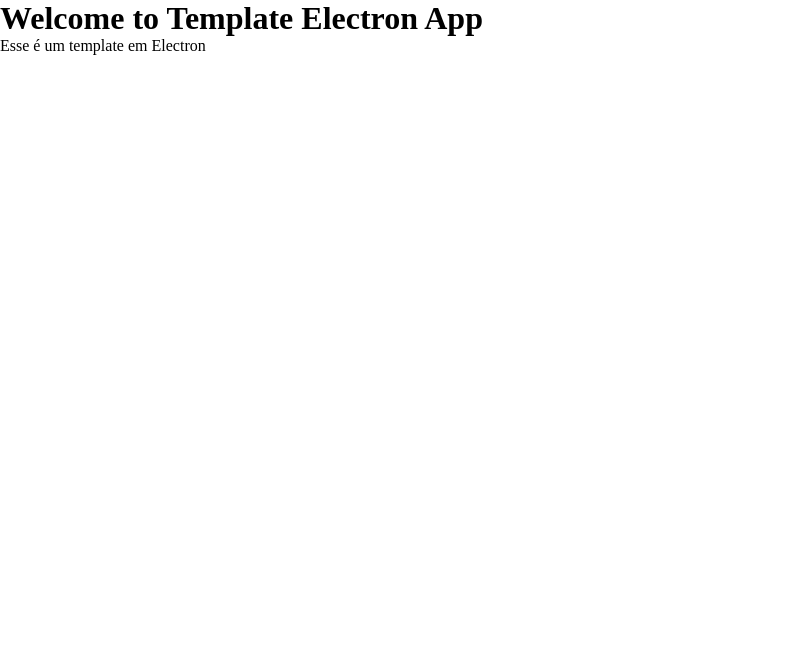
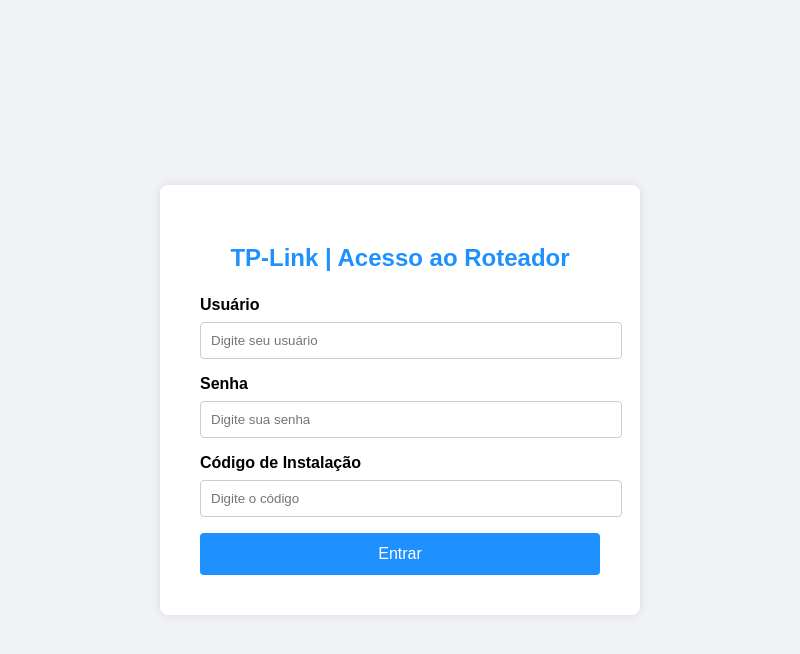
Before and after one commit to Biel2205/atividade-tplink, an Electron app: page src/pages/index.html in a window 800 px wide. Drawn offline with Linux system fonts and the light colour scheme.

Commit message:
arumando login

```diff
--- a/src/js/script.js
+++ b/src/js/script.js
@@ -0,0 +1,21 @@
+
+var botaoEntrar
+
+function login() {
+
+
+     var campoUsuário = document.getElementById("usuário").value
+
+    var campo = document.getElementById("").value
+
+    var campoSenha = document.getElementById("password").value
+
+   if (campoEmail == "adimin@adimin.com" && campoSenha == "adimin192" ) {
+    window.location.replace("dashboard.html")
+   }
+
+    console.log("entrou na função de login")
+
+} else {
+   alert("")
+}
--- a/src/pages/index.html
+++ b/src/pages/index.html
@@ -8,10 +8,28 @@
     <link rel="stylesheet" href="../styles/styles.css">
 </head>
 <body>
-    <h1>Welcome to Template Electron App</h1>
+    <div class="login-container">
+    <h2>TP-Link | Acesso ao Roteador</h2>
+    <div id="login-form">
+      <label for="usuario">Usuário</label>
+      <input type="text" id="usuario" placeholder="Digite seu usuário" required />
 
-    <p>Esse é um template em Electron</p>
+      <label for="senha">Senha</label>
+      <input type="password" id="password" placeholder="Digite sua senha" required />
+
+      <label for="codigo">Código de Instalação</label>
+      <input type="text" id="codigo" placeholder="Digite o código" required />
+
+      <button id="button-submit">Entrar</button>
+      <div class="error-message" id="error-msg">Credenciais inválidas. Tente novamente.</div>
+    </div>
+  </div>
+
+
+
+
     <!-- Arquivo para manipular nosso DOM   -->
     <script src="../js/script.js"></script>
 </body>
 </html>
+<body>
--- a/src/styles/styles.css
+++ b/src/styles/styles.css
@@ -1,5 +1,67 @@
-* {
-    margin: 0; /* Espaçamentos externos */
-    padding: 0; /* Espaçamentos internos */
-    box-sizing: border-box; /* Tamanho da caixa */
+/* Estilos gerais da página */
+body {
+  background-color: #f0f2f5;
+  font-family: Arial, sans-serif;
+  display: flex;
+  justify-content: center;
+  align-items: center;
+  height: 100vh;
+  margin: 0;
 }
+
+/* Container do formulário */
+.login-container {
+  background-color: #fff;
+  padding: 40px;
+  border-radius: 8px;
+  box-shadow: 0 0 10px rgba(0,0,0,0.1);
+  width: 100%;
+  max-width: 400px;
+}
+
+/* Título */
+h2 {
+  text-align: center;
+  color: #1e90ff;
+  margin-bottom: 24px;
+}
+
+/* Campos do formulário */
+label {
+  display: block;
+  margin-bottom: 8px;
+  font-weight: bold;
+}
+
+input[type="text"],
+input[type="password"] {
+  width: 100%;
+  padding: 10px;
+  margin-bottom: 16px;
+  border: 1px solid #ccc;
+  border-radius: 4px;
+}
+
+/* Botão */
+button {
+  width: 100%;
+  padding: 12px;
+  background-color: #1e90ff;
+  border: none;
+  border-radius: 4px;
+  color: white;
+  font-size: 16px;
+  cursor: pointer;
+}
+
+button:hover {
+  background-color: #0d74d1;
+}
+
+/* Mensagem de erro */
+.error-message {
+  color: red;
+  text-align: center;
+  margin-top: 10px;
+  display: none; /* Deve ser exibida via JS */
+}
```
Also changed, not shown: src/pages/painel.html (added).
